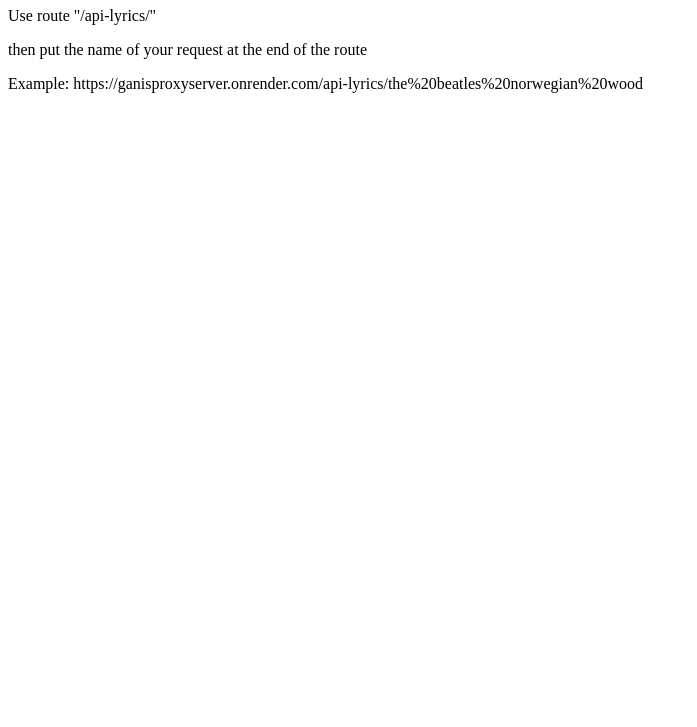
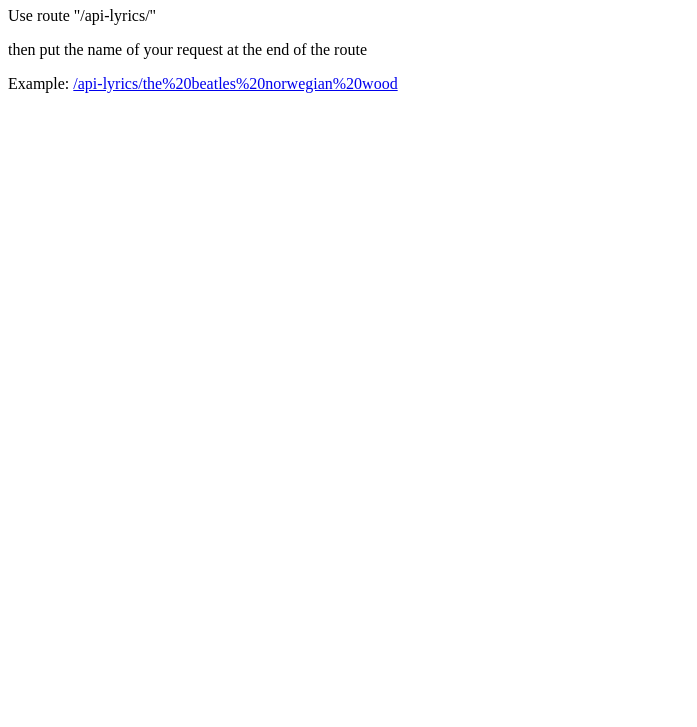
Before and after one commit to gani2009/proxy-server, a website: page index.html in a window 1280 px wide. Shown: the part 73-800 px from the top of the page, without its empty margins (0-697 px from the left). Drawn offline with Linux system fonts and the light colour scheme.

Commit message:
make it hyper link wtf how i forget this

```diff
--- a/index.html
+++ b/index.html
@@ -9,6 +9,6 @@
     <h1>api.textyl.co</h1>
     <p>Use route "/api-lyrics/"</p>
     <p>then put the name of your request at the end of the route</p>
-    <p>Example: https://ganisproxyserver.onrender.com/api-lyrics/the%20beatles%20norwegian%20wood</p>
+    <p>Example: <a href="/api-lyrics/the%20beatles%20norwegian%20wood">/api-lyrics/the%20beatles%20norwegian%20wood</a></p>
 </body>
 </html>
```
